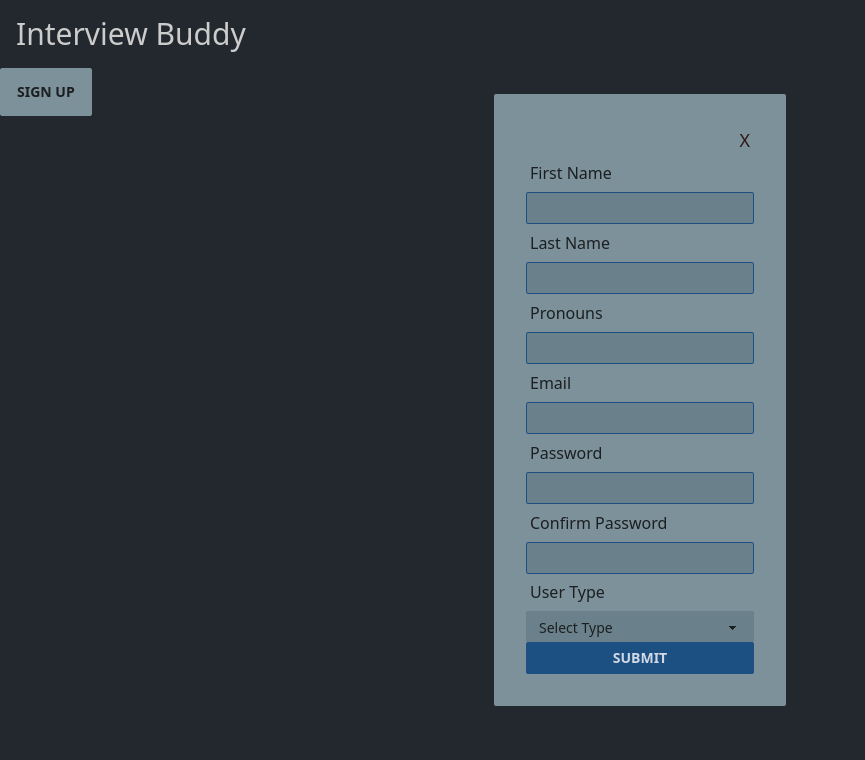
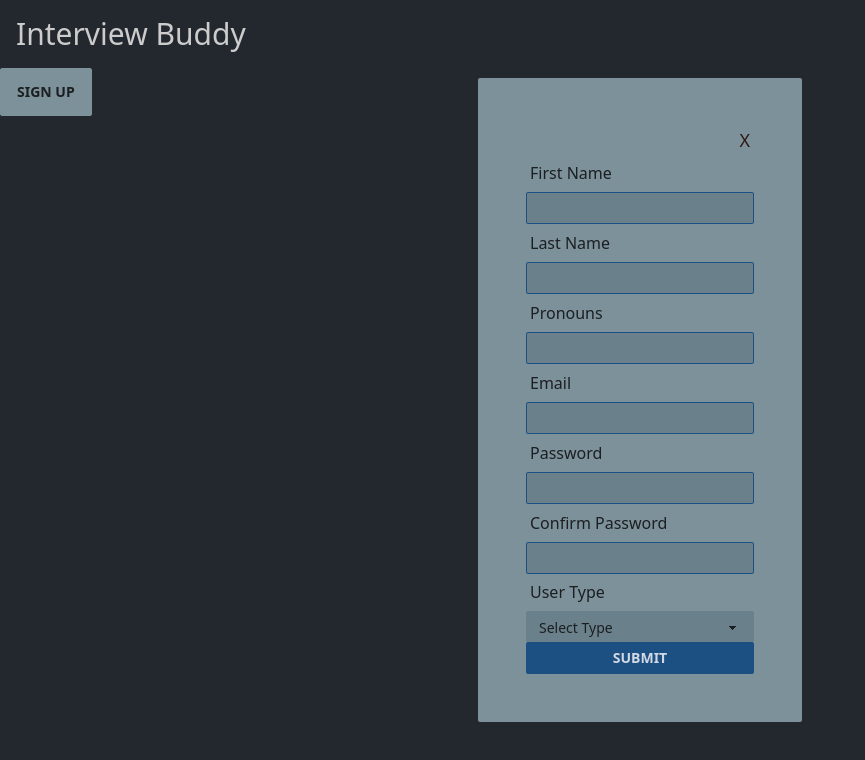
Before and after one commit to Interview-Buddy/interview-buddy-fe, a Next.js app: page / in a window 1280 px wide. Both pictures are taken after a click on the button "SIGN UP". Shown: the top 760 px of the page, without its empty margins (0-865 px from the left). Built offline with nearby package versions, Linux system fonts and the light colour scheme; no server answers.

Commit message:
Adjust modal padding

```diff
--- a/components/signup.tsx
+++ b/components/signup.tsx
@@ -95,7 +95,7 @@ const SignUp:FC<SignUpProps> = ( { modalHandler } ) => {
   return (
     <section className="flex flex-col items-center absolute inset-0 top-20 h-[40rem] place-content-center">
       <form onSubmit={createAccount}
-        className="join join-vertical p-8 bg-secondary">
+        className="join join-vertical p-12 bg-secondary">
         <div className="flex justify-end w-56">
           <button className="text-accent-content text-lg" data-cy="exit-button" onClick={(e) => modalHandler(e)}>X</button>
         </div>
```
